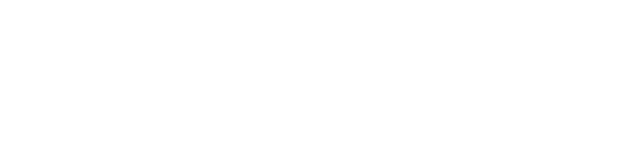
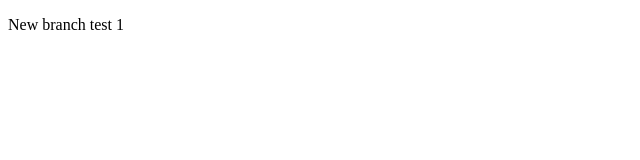
Before and after one commit to ThienBinh7396/Javascript, a website: page testfile.html in a window 1280 px wide. Shown: the whole page, without its empty margins (0-640 px from the left). Drawn offline with Linux system fonts and the light colour scheme.

Commit message:
test branch local

```diff
--- a/testfile.html
+++ b/testfile.html
@@ -7,5 +7,7 @@
 </head>
 <body>
 
+  <p>New branch test 1</p>
+
 </body>
 </html>
```
